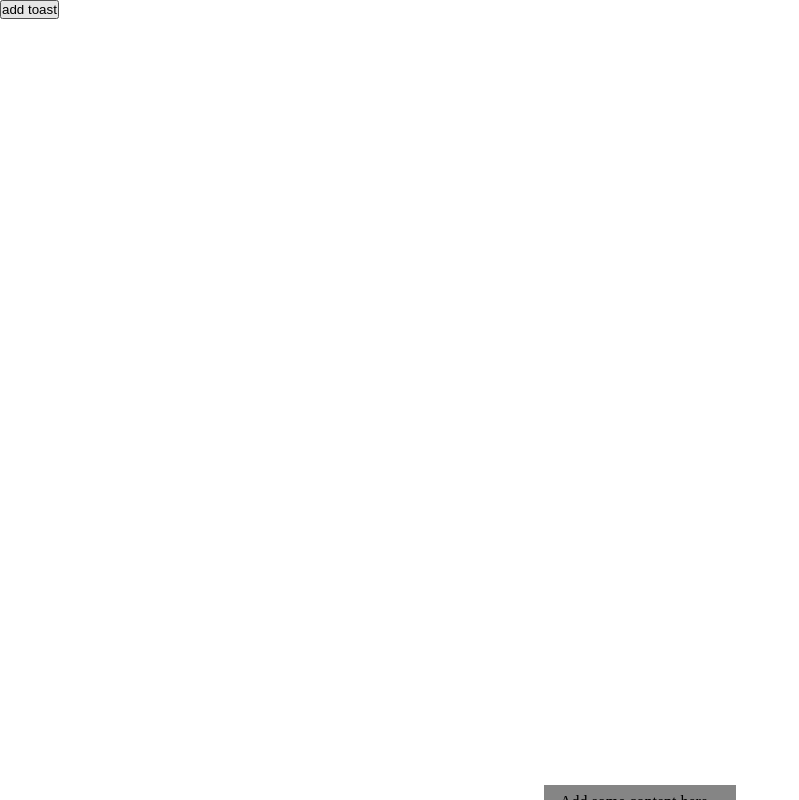
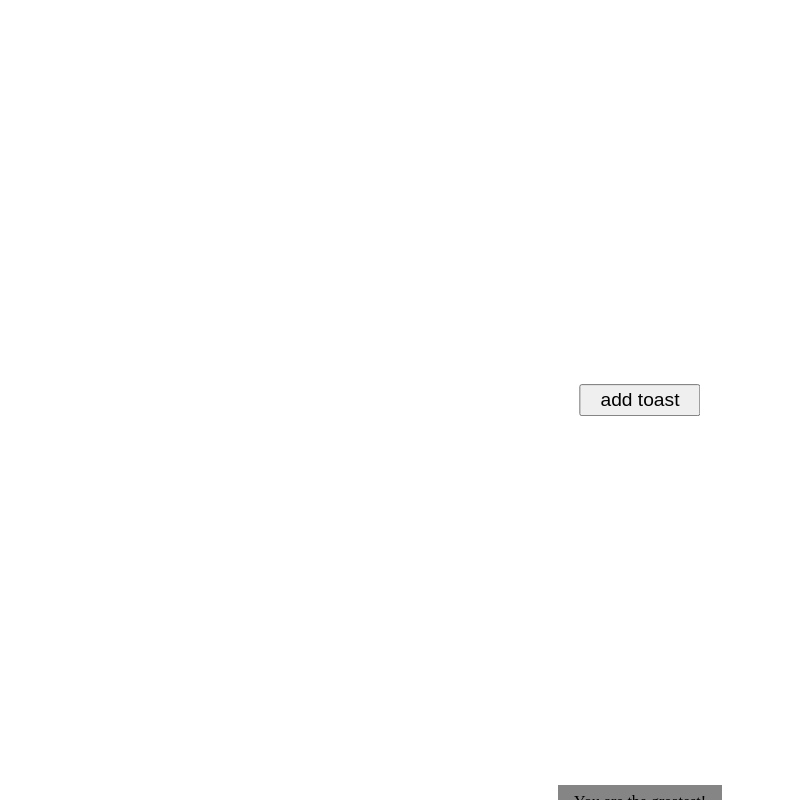
Before and after one commit to shreyasnair02/ui-components, a website built with Parcel: page src/components/Toast/index.html in a window 1280 px wide. Both pictures are taken after a click on the button "add toast". Shown: the whole page, without its empty margins (0-799 px from the left). Built offline with nearby package versions, Linux system fonts and the light colour scheme.

Commit message:
removing after anim

```diff
--- a/src/components/Toast/index.html
+++ b/src/components/Toast/index.html
@@ -11,8 +11,6 @@
 	<body>
 		<button class="add-toast">add toast</button>
 
-		<div class="toast-container"></div>
-
 		<template id="toast-template">
 			<style>
 				output {
@@ -21,6 +19,10 @@
 					padding: 0.5rem 1rem;
 					background-color: hsla(0 0% 5% / 0.5);
 					animation: slideUp 5s ease-in-out forwards;
+				}
+
+				output:hover {
+					animation-play-state: paused;
 				}
 
 				@keyframes slideUp {
@@ -40,7 +42,7 @@
 				}
 			</style>
 			<output class="toast-content">
-				<slot name="toast-content">Add some content here...</slot>
+				<span></span>
 			</output>
 		</template>
 	</body>
--- a/src/components/Toast/script.js
+++ b/src/components/Toast/script.js
@@ -1,3 +1,16 @@
+const toastContainer = document.createElement('div')
+toastContainer.classList.add('toast-container')
+document.body.append(toastContainer)
+
+// array of positive messages
+const positiveMessages = [
+	'Great job!',
+	'You did it!',
+	'You are awesome!',
+	'You are the best!',
+	'You are the greatest!',
+]
+
 class UIToast extends HTMLElement {
 	constructor() {
 		super()
@@ -10,25 +23,35 @@ class UIToast extends HTMLElement {
 
 	connectedCallback() {
 		this.attachShadow({ mode: 'open' })
-		this.shadowRoot?.append(this.template.content.cloneNode(true))
+		this.shadowRoot.append(this.template.content.cloneNode(true))
+
+		let content = this.shadowRoot.querySelector('span')
+		content.textContent = this.dataset.content
+
+		this.shadowRoot.querySelector('output').addEventListener('animationend', () => {
+			this.remove();
+		})
 	}
 }
 
 customElements.define('ui-toast', UIToast)
 
+/** @type {HTMLButtonElement} */
 const button = document.querySelector('.add-toast')
-const toastContainer = document.querySelector('.toast-container')
 
-button?.addEventListener('click', () => {
+button.addEventListener('click', () => {
 	let toast = document.createElement('ui-toast')
-	if (toastContainer.childElementCount)
-		toastContainer
-			.animate([{ transform: 'translateY(-35px)' }], {
-				duration: 150,
-				easing: 'ease-in-out',
-			})
-			.finished.then(() => toastContainer.append(toast))
-	else {
-		toastContainer.append(toast)
-	}
+	toast.setAttribute(
+		'data-content',
+		positiveMessages[Math.floor(Math.random() * positiveMessages.length)]
+	)
+
+	toastContainer.childElementCount
+		? toastContainer
+				.animate([{ transform: 'translateY(-35px)' }], {
+					duration: 150,
+					easing: 'ease-in-out',
+				})
+				.finished.then(() => toastContainer.append(toast))
+		: toastContainer.append(toast)
 })
--- a/src/components/Toast/style.scss
+++ b/src/components/Toast/style.scss
@@ -25,3 +25,11 @@ html {
 		pointer-events: auto;
 	}
 }
+
+.add-toast {
+	padding: 0.15em 1em;
+	font-size: 1.2rem;
+	position: absolute;
+	inset: 50% auto auto 50%;
+	translate: -50% -50%;
+}
```
